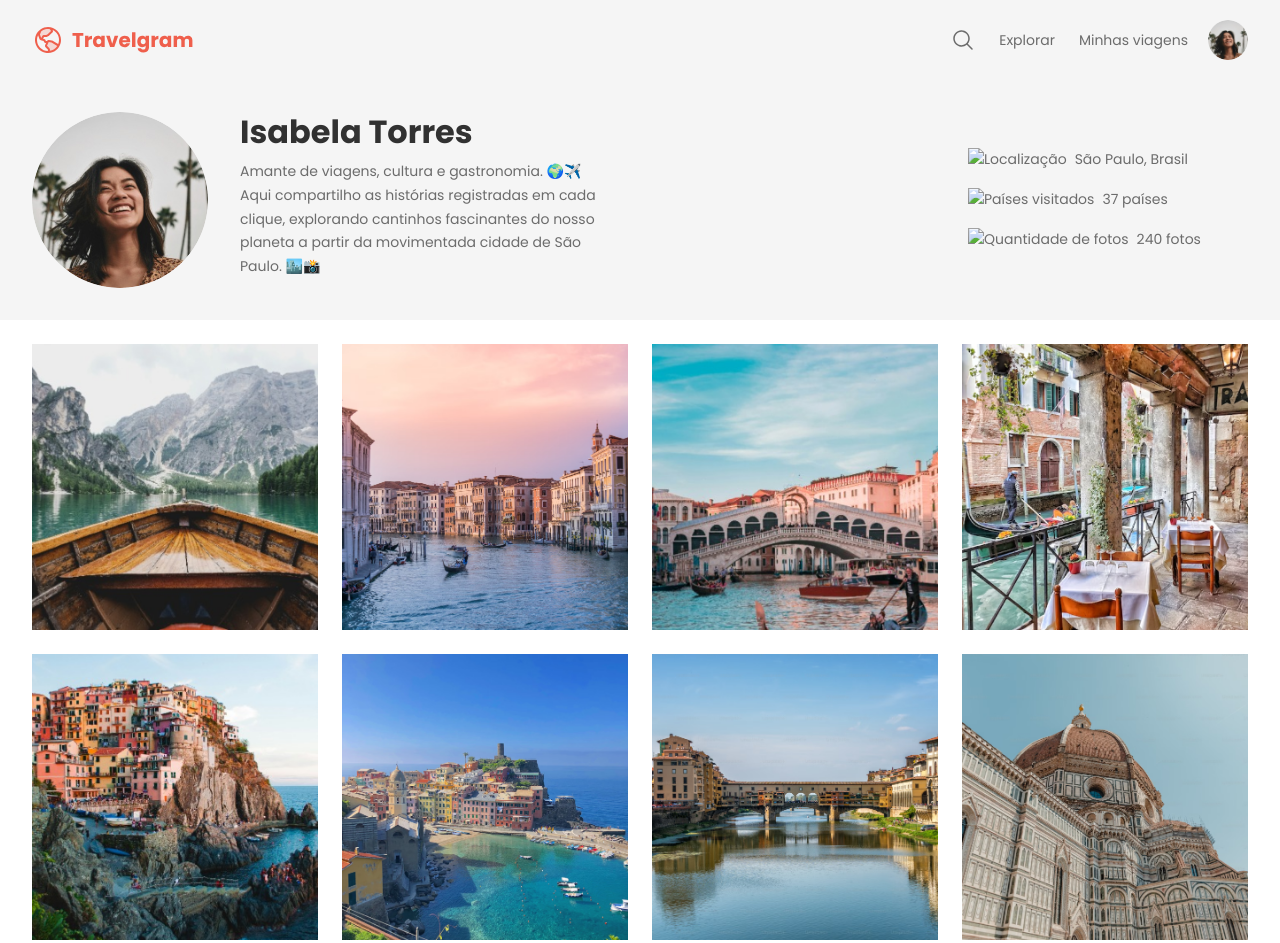
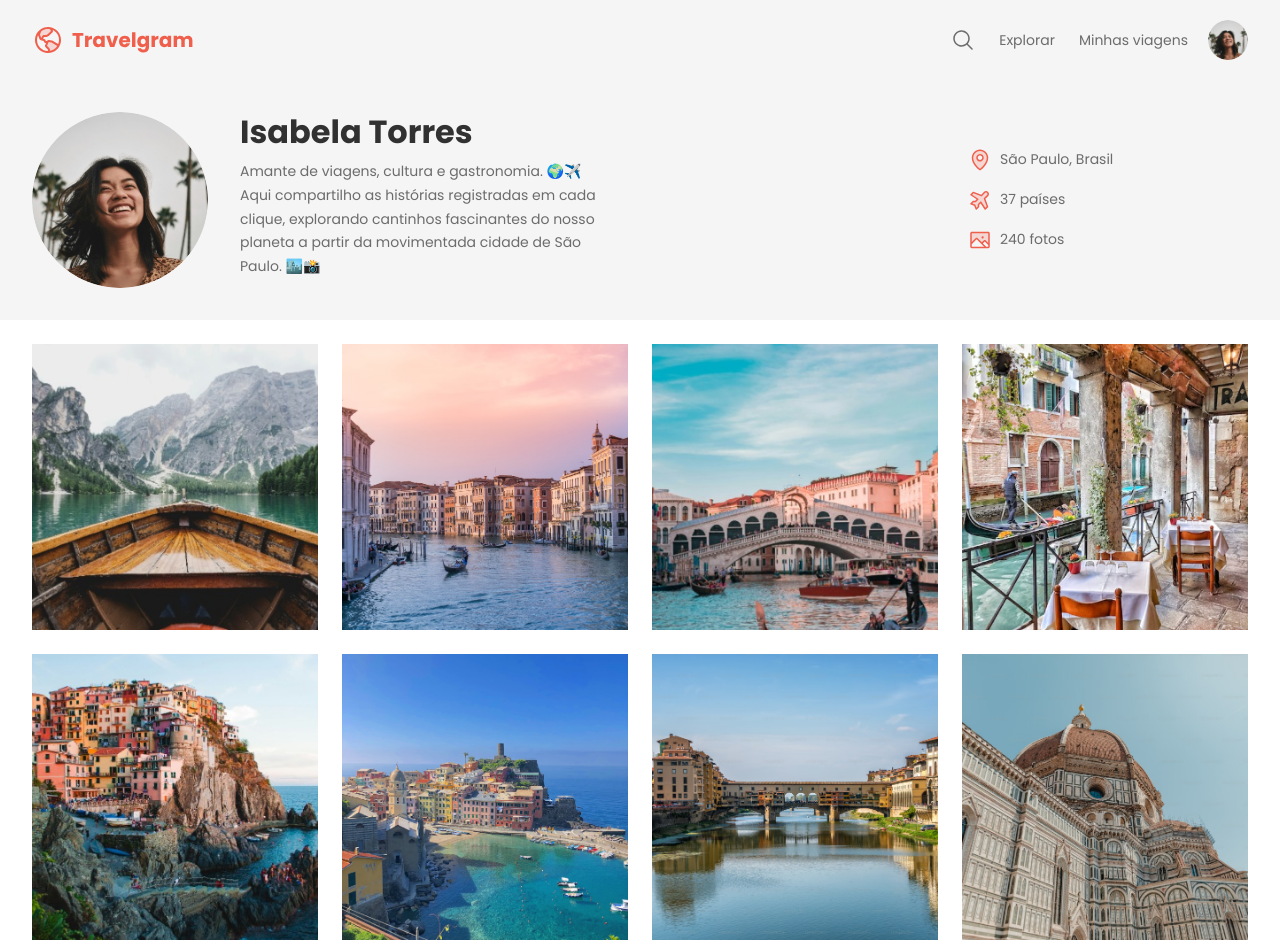
Before and after one commit to VictorHugoTick/Travelgram, a plain HTML site: page index.html in a window 1280 px wide. Shown: the top 943 px of the page. Drawn offline with Linux system fonts and the light colour scheme; the site is published under a folder, as on GitHub Pages, so addresses that start at the root find nothing.

Commit message:
fixing icons

```diff
--- a/index.html
+++ b/index.html
@@ -54,15 +54,15 @@
         </div>
         <ul id="info">
           <li>
-            <img src="/assets/icons/MapPin.svg" alt="Localização">
+            <img src="./assets/icons/MapPin.svg" alt="Localização">
             <span>São Paulo, Brasil</span>
           </li>
           <li>
-            <img src="/assets/icons/AirplaneTilt.svg" alt="Países visitados">
+            <img src="./assets/icons/AirplaneTilt.svg" alt="Países visitados">
             <span>37 países</span>
           </li>
           <li>
-            <img src="/assets/icons/Image.svg" alt="Quantidade de fotos">
+            <img src="./assets/icons/Image.svg" alt="Quantidade de fotos">
             <span>240 fotos</span>
           </li>
         </ul>
```
